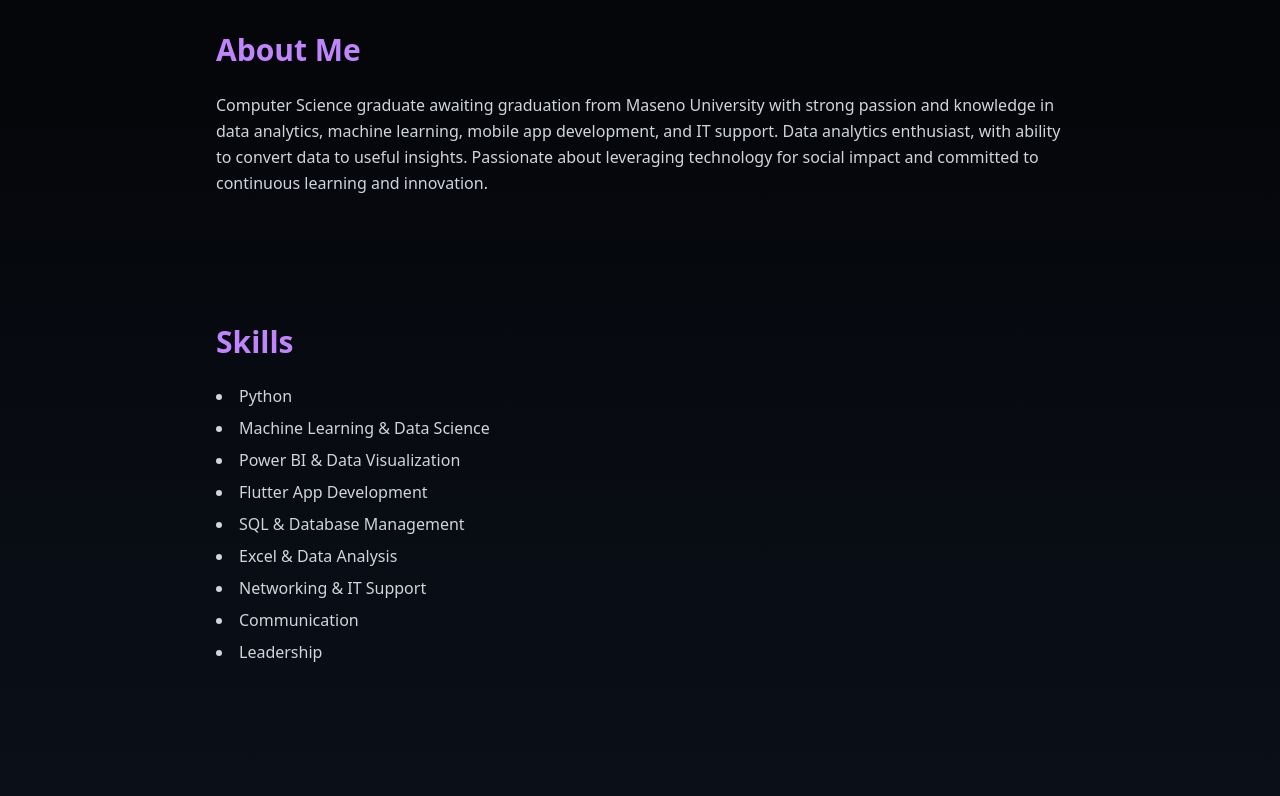
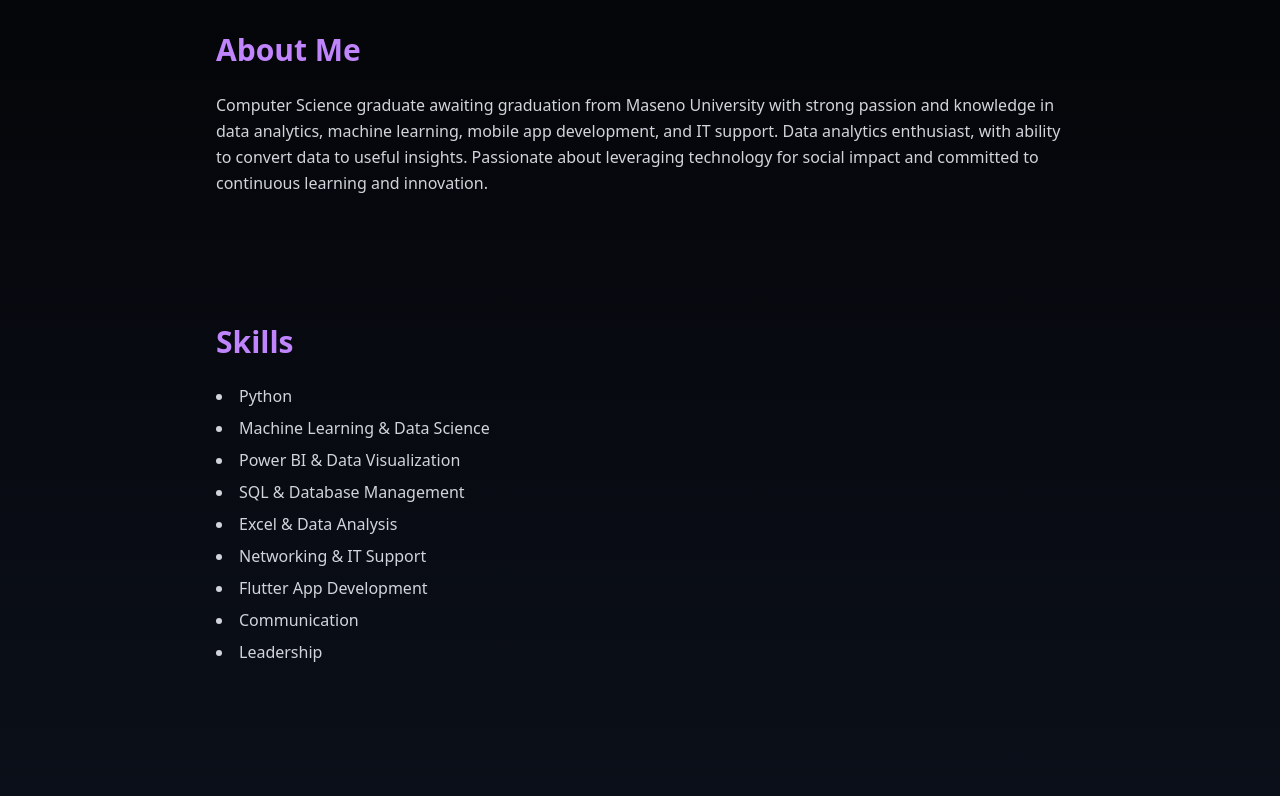
Before and after one commit to Patricia-Kubende/my-portfolio, a React (Create React App) app: page / in a window 1280 px wide. Shown: the part 420-1216 px from the top of the page. Built offline with nearby package versions, Linux system fonts and the light colour scheme.

Commit message:
Updated skills section and added experience details

```diff
--- a/src/App.js
+++ b/src/App.js
@@ -46,10 +46,10 @@ function App() {
           <li>Python</li>
           <li>Machine Learning & Data Science</li>
           <li>Power BI & Data Visualization</li>
-          <li>Flutter App Development</li>
           <li>SQL & Database Management</li>
           <li>Excel & Data Analysis</li>
           <li>Networking & IT Support</li>
+          <li>Flutter App Development</li>
           <li>Communication</li>
           <li>Leadership</li>
         </ul>
```
